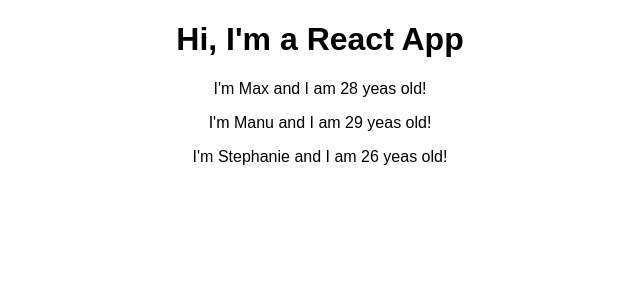
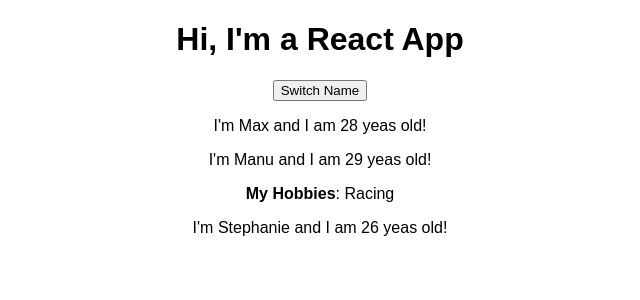
Before and after one commit to rafaelperozin/react-studying, a React (Create React App) app: page / in a window 1280 px wide. Shown: the top 300 px of the page, without its empty margins (320-960 px from the left). Built offline with nearby package versions, Linux system fonts and the light colour scheme.

Commit message:
Dinamicaly add name and age, switch btn

```diff
--- a/src/App.js
+++ b/src/App.js
@@ -3,13 +3,36 @@
 import Person from './Person/Person';
 
 class App extends Component {
+
+  state = {
+    persons: [
+      { name: 'Max', age: 28 },
+      { name: 'Manu', age: 29 },
+      { name: 'Stephanie', age: 26 }
+    ],
+    otherState: 'some other value'
+  }
+
+  switchNameHandler = () => {
+    // DON'T DO THIS: this.state.persons[0].name = 'Maximilian'
+    // this.setState will overwright the old state object.
+    this.setState({
+      persons: [
+        { name: 'Maximilian', age: 28 },
+        { name: 'Manu', age: 29 },
+        { name: 'Stephanie', age: 27 }
+      ]
+    })
+  }
+
   render() {
     return (
       <div className="App">
         <h1>Hi, I'm a React App</h1>
-        <Person name="Max" age="28" />
-        <Person name="Manu" age="29">My Hobbies: Racing</Person>
-        <Person name="Stephanie" age="26" />
+        <button onClick={this.switchNameHandler}>Switch Name</button>
+        <Person name={this.state.persons[0].name} age={this.state.persons[0].age} />
+        <Person name={this.state.persons[1].name} age={this.state.persons[1].age}><strong>My Hobbies</strong>: Racing</Person>
+        <Person name={this.state.persons[2].name} age={this.state.persons[2].age} />
       </div>
     );
     // return React.createElement('div', {className: 'App'}, React.createElement('h1', null, 'Hi, I\'m a React App!!!'));
--- a/src/Person/Person.js
+++ b/src/Person/Person.js
@@ -1,7 +1,12 @@
 import React from 'react';
 
 const person = (props) => {
-    return <p>I'm {props.name} and I am {props.age} yeas old!</p>
+    return (
+        <div>
+            <p>I'm {props.name} and I am {props.age} yeas old!</p>
+            <p>{props.children}</p>
+        </div>
+    )
 };
 
 export default person;
```
